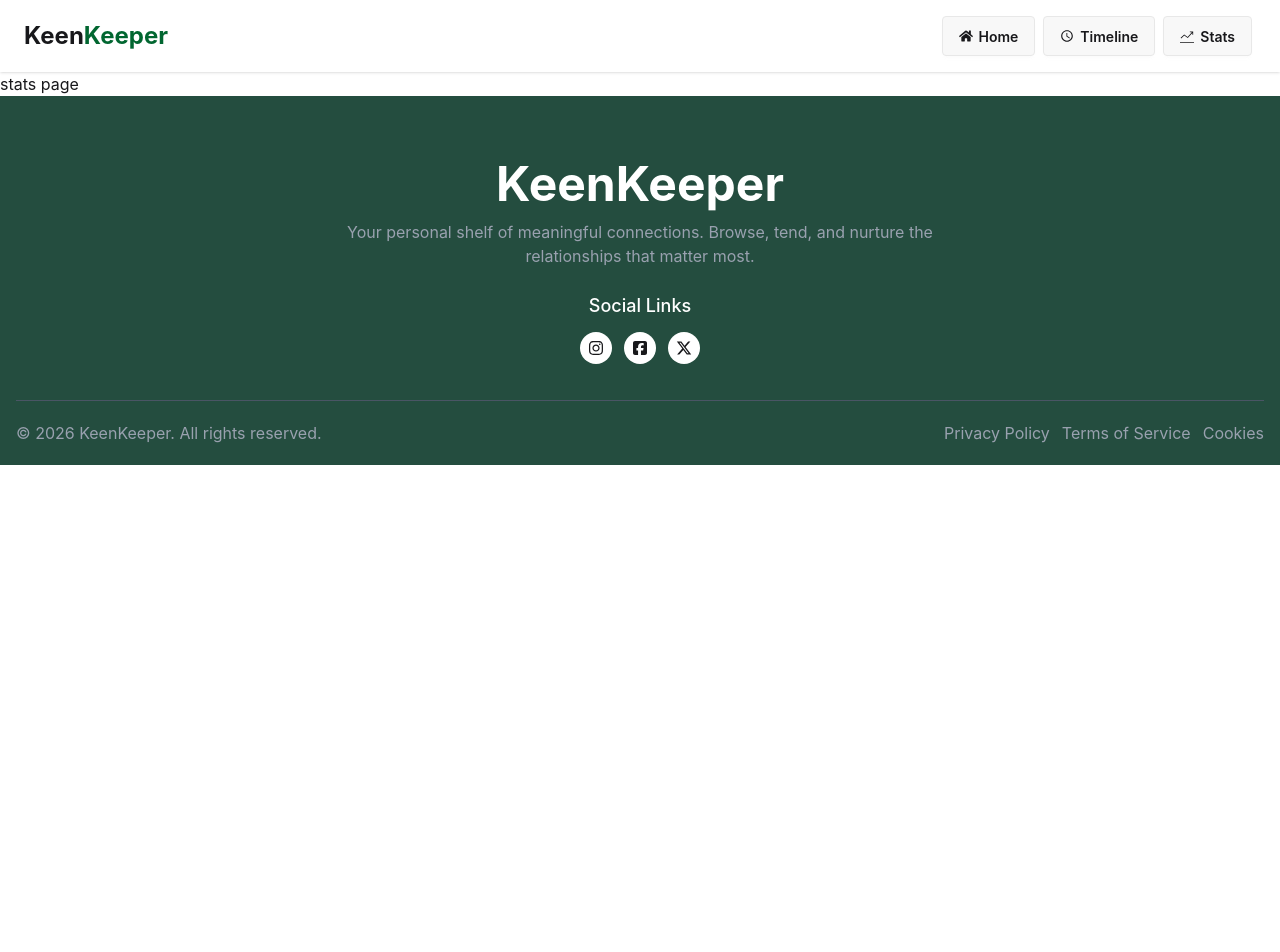
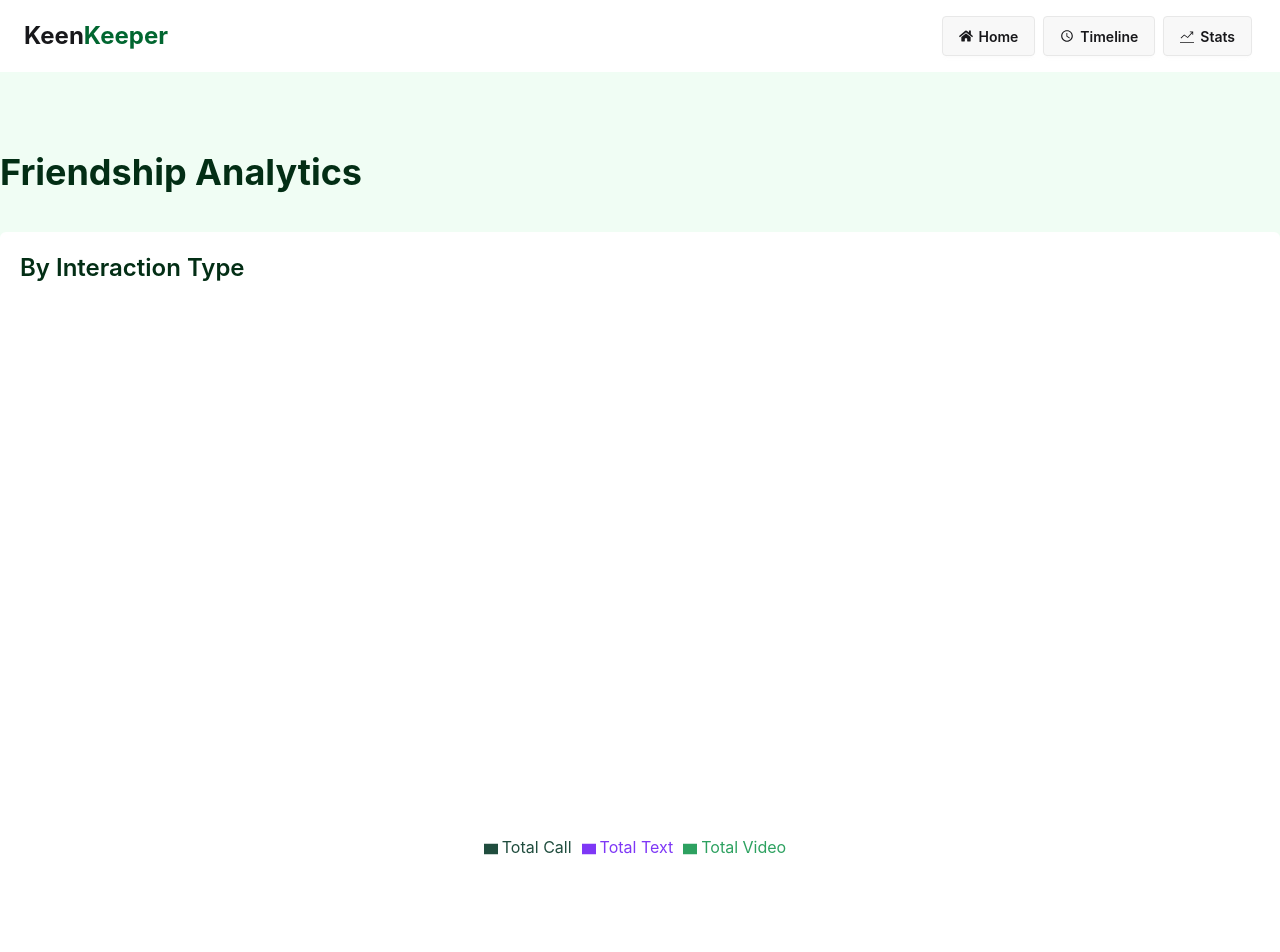
Before and after one commit to mostafijur1126/A7-keen-keper, a Next.js app: page /stats in a window 1280 px wide. Shown: the top 952 px of the page. Before the commit the page ends 800 px from the top, so only its background shows below. Built offline with nearby package versions, Linux system fonts and the light colour scheme.

Commit message:
added piechart

```diff
--- a/package.json
+++ b/package.json
@@ -15,7 +15,8 @@
     "react": "19.2.4",
     "react-dom": "19.2.4",
     "react-icons": "^5.6.0",
-    "react-toastify": "^11.0.5"
+    "react-toastify": "^11.0.5",
+    "recharts": "^3.8.1"
   },
   "devDependencies": {
     "@tailwindcss/postcss": "^4.2.2",
--- a/src/app/stats/page.jsx
+++ b/src/app/stats/page.jsx
@@ -1,11 +1,50 @@
-import React from 'react';
+'use client'
+import { HistoryContext } from '@/context/ContactHistoryProvider';
+import React, { useContext } from 'react';
+import { Legend, Pie, PieChart, Tooltip } from 'recharts';
+
 
 const StatsPage = () => {
-    return (
-        <div>
-            stats page
+  const { friendInfo } = useContext(HistoryContext);
+  const totalCallcount = friendInfo.filter(friend => friend.type === "call").length;
+  const totalTextcount = friendInfo.filter(friend => friend.type === "text").length;
+  const totalVideocount = friendInfo.filter(friend => friend.type === "video").length;
+
+  console.log(totalCallcount);
+  const data = [
+    { name: 'Total Call', value: totalCallcount, fill: '#204d3e' },
+    { name: 'Total Text', value: totalTextcount, fill: '#7e37f6' },
+    { name: 'Total Video', value: totalVideocount, fill: '#2da160' },
+  ];
+  return (
+    <div className='w-full bg-green-50'>
+      <div className='max-w-7xl mx-auto py-20'>
+        <h1 className='text-4xl font-bold text-green-950'>Friendship Analytics</h1>
+        <div className='bg-white p-5 rounded-md mt-10'>
+          <h3 className='text-2xl font-semibold text-green-950'>By Interaction Type</h3>
+          <div className='py-20'>
+            <PieChart className='mx-auto' style={{ width: '100%', maxWidth: '500px', maxHeight: '80vh', aspectRatio: 1 }} responsive>
+              <Pie
+                data={data}
+                innerRadius="80%"
+                outerRadius="100%"
+                // Corner radius is the rounded edge of each pie slice
+                cornerRadius="50%"
+                fill="#8884d8"
+                // padding angle is the gap between each pie slice
+                paddingAngle={5}
+                dataKey="value"
+                isAnimationActive={true}
+              />
+              <Legend></Legend>
+              <Tooltip></Tooltip>
+            </PieChart>
+          </div>
         </div>
-    );
+      </div>
+    </div>
+
+  );
 };
 
 export default StatsPage;
--- a/src/component/homePage/friends/detailsButtonToggol/CallBtn.jsx
+++ b/src/component/homePage/friends/detailsButtonToggol/CallBtn.jsx
@@ -12,7 +12,7 @@ import { toast } from 'react-toastify';
 const CallBtn = ({ expectedFriend }) => {
     const { friendInfo, setFriendInfo } = useContext(HistoryContext)
     const handelCallInfo = (type) => {
-        const updateFriendInfo = { ...expectedFriend, type }
+        const updateFriendInfo = { ...expectedFriend, type, Date:new Date().toLocaleString() }
         setFriendInfo([...friendInfo, updateFriendInfo]);
         let actionType = "";
         if(type === "call"){
```
Also changed, not shown: src/app/timeline/page.jsx (+3 -2 lines), 1 other file (tests, documents, lock files or other folders).
